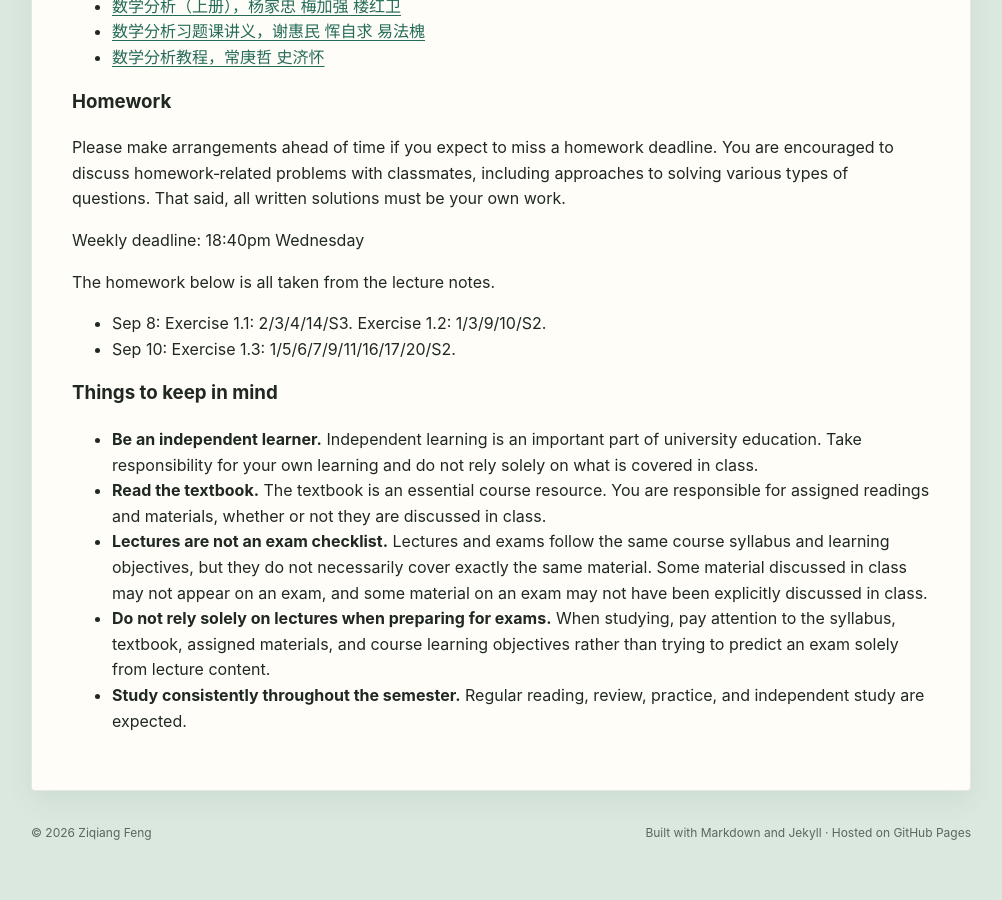
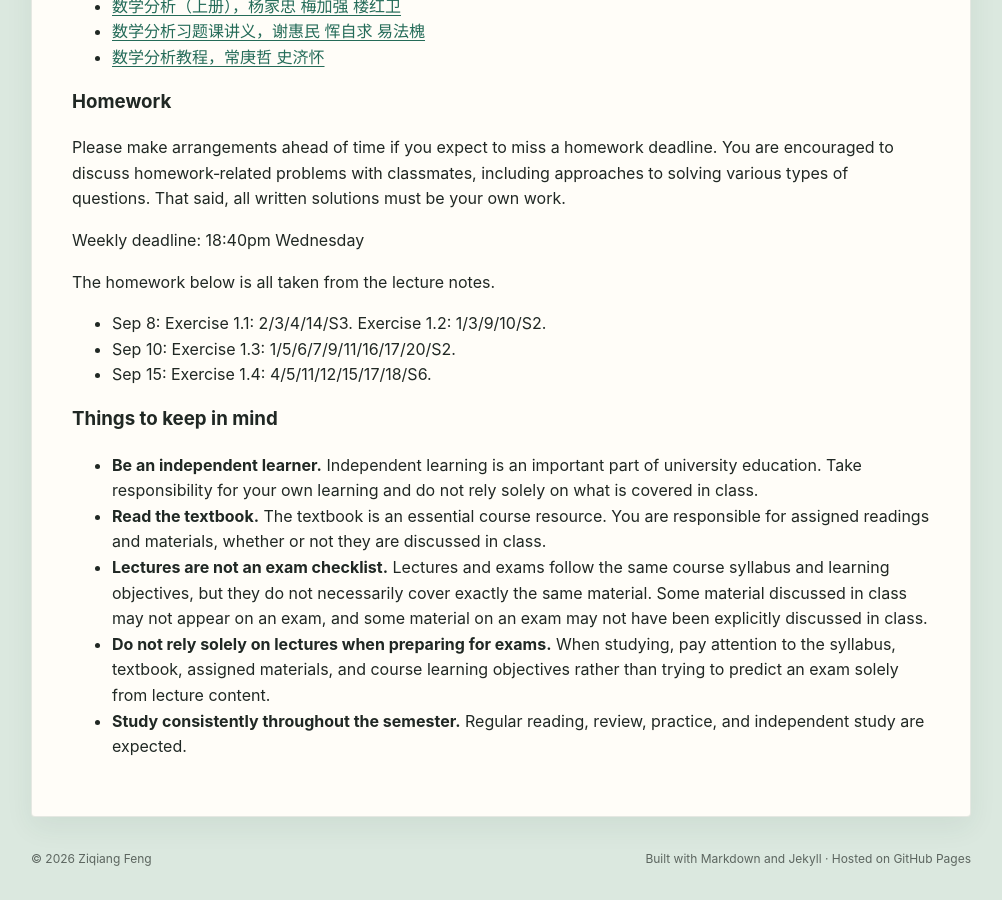
Before and after one commit to ziqiangfeng95/ziqiangfeng95.github.io, a Jekyll site: the page built from teaching/advmath/index.md, in a window 1280 px wide and 900 px high, scrolled down 1404 px. Shown: the whole window, without its empty margins (139-1141 px from the left). Built offline with Jekyll 4.4.1, drawn with Linux system fonts in a browser that asks for light colours; before the commit the page ends 2278 px from its top, so only the background shows below that.

Commit message:
Update index.md

```diff
--- a/teaching/advmath/index.md
+++ b/teaching/advmath/index.md
@@ -98,6 +98,7 @@ The homework below is all taken from the lecture notes.
 
 - Sep 8: Exercise 1.1: 2/3/4/14/S3. Exercise 1.2: 1/3/9/10/S2.
 - Sep 10: Exercise 1.3: 1/5/6/7/9/11/16/17/20/S2.
+- Sep 15: Exercise 1.4: 4/5/11/12/15/17/18/S6.
 
 ### Things to keep in mind
 
```
